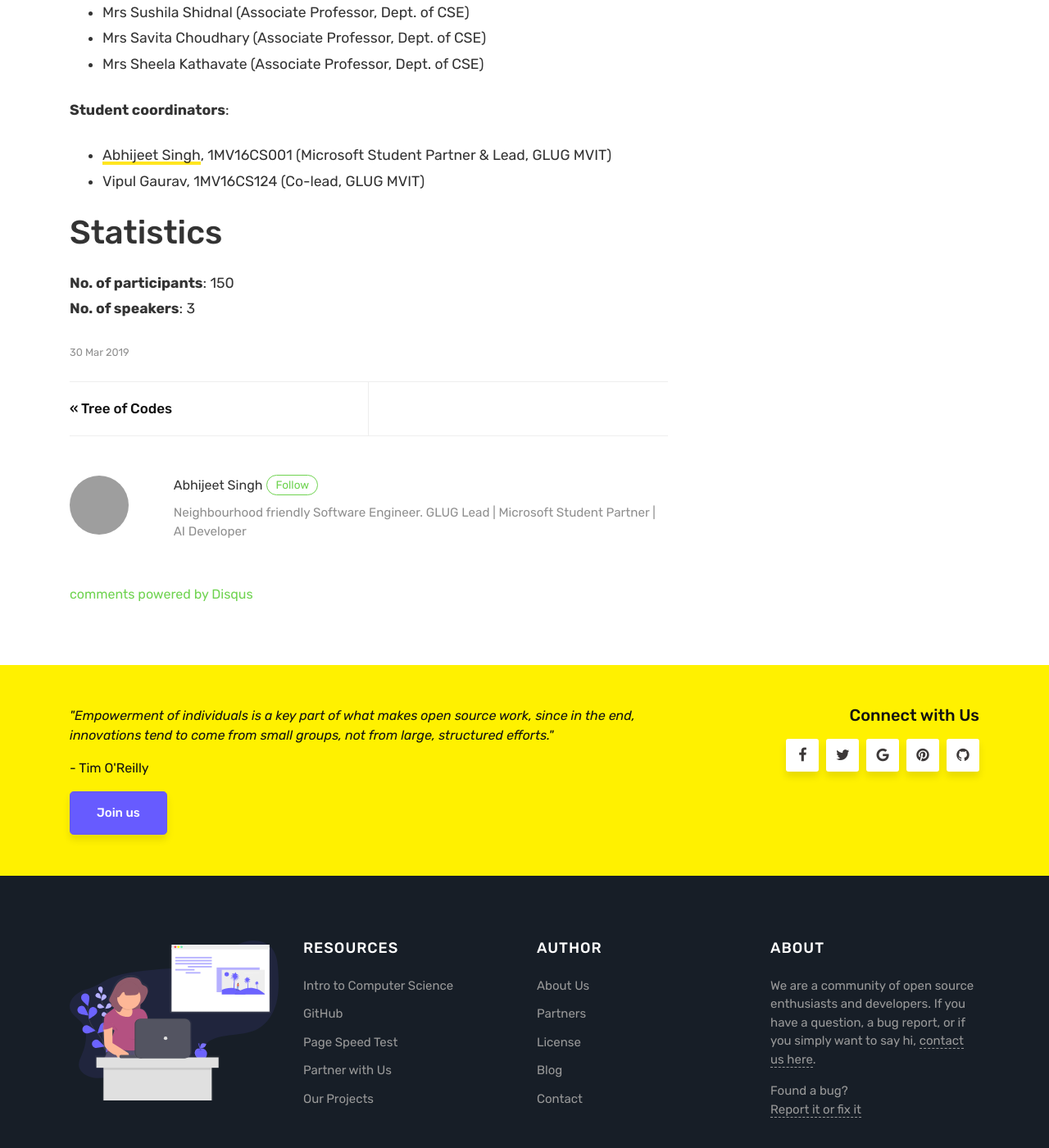
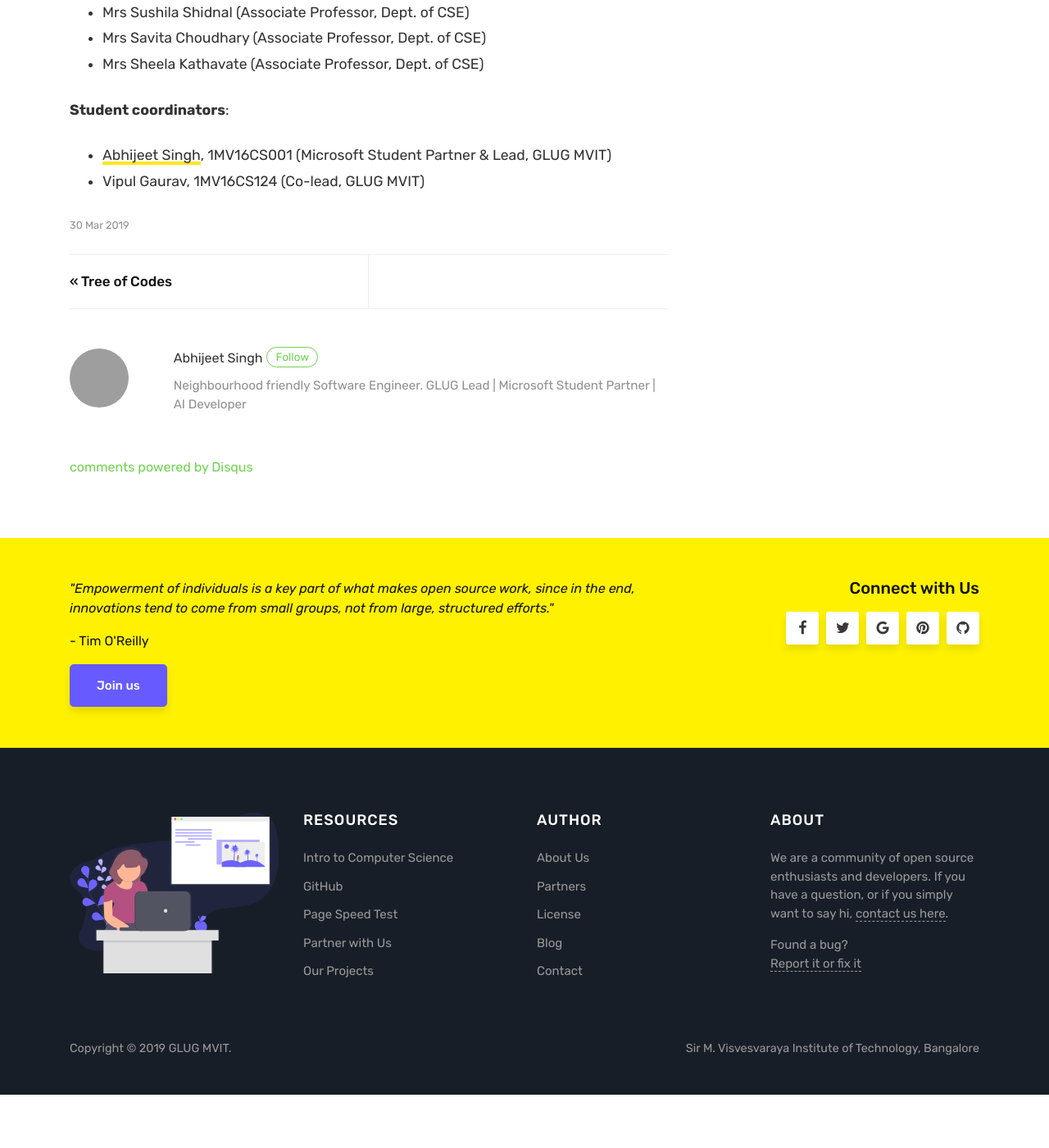
Before and after one commit to glugmvit/glugmvit.github.io, a Jekyll site: the page built from _posts/2019-03-30-localhost-unity.md, in a window 1280 px wide and 1400 px high, scrolled down 3000 px. Shown: the whole window at 82% size. Built offline with Jekyll 4.4.1, drawn with Linux system fonts in a browser that asks for light colours; comment, search, counter and statistics services are not loaded; after the commit the page ends 4335 px from its top, so only the background shows below that; some of the changed text lies outside the part shown; grey boxes are pictures that could not be loaded.

Commit message:
Edit footer message

```diff
--- a/_layouts/default.html
+++ b/_layouts/default.html
@@ -190,7 +190,7 @@
                 <div class="col-sm-3">
                 <div class="footer-widget textwidget">
                     <h5 class="title">About</h5>
-                    <p>We are a community of open source enthusiasts and developers. If you have a question, a bug report, or if you simply want to say hi, <a href="mailto:glugmvit@gmail.com">contact us here</a>.</p>
+                    <p>We are a community of open source enthusiasts and developers. If you have a question, or if you simply want to say hi, <a href="mailto:glugmvit@gmail.com">contact us here</a>.</p>
                     <p>Found a bug?<br><a href="https://github.com/glugmvit/glugmvit.github.io">Report it or fix it</a></p>
                 </div>
                 </div>
--- a/_posts/2019-03-30-localhost-unity.md
+++ b/_posts/2019-03-30-localhost-unity.md
@@ -60,7 +61,3 @@ The event was organized by the *Computer Science & Engineering Department* of [S
 **Student coordinators**:
 - [Abhijeet Singh](http://absingh.com), 1MV16CS001 (Microsoft Student Partner & Lead, GLUG MVIT)
 - Vipul Gaurav, 1MV16CS124 (Co-lead, GLUG MVIT)
-
-# Statistics
-**No. of participants**: 150
-**No. of speakers**: 3
```
Also changed, not shown: other parts of _posts/2019-03-30-localhost-unity.md (+1 -0 lines).
